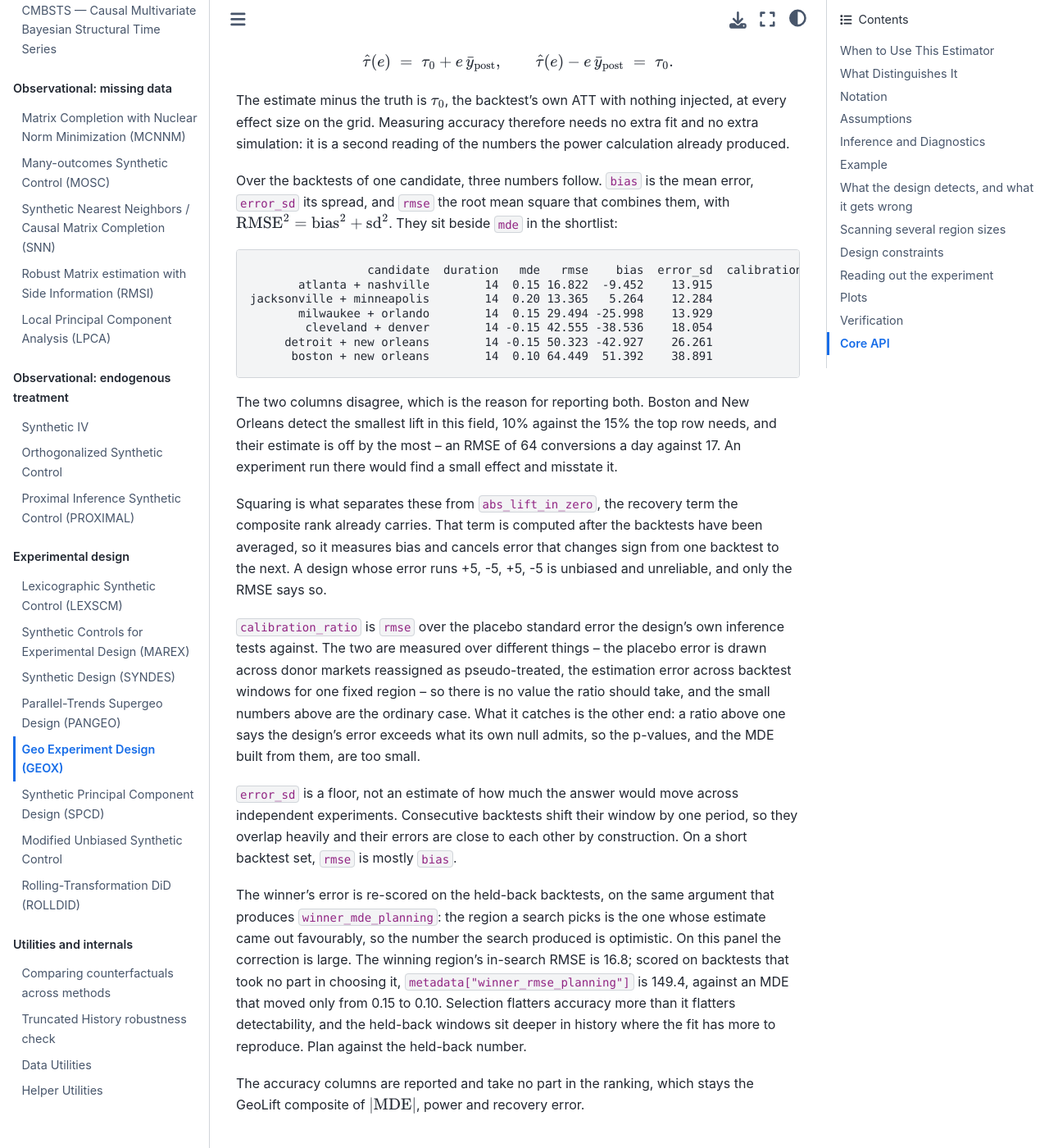
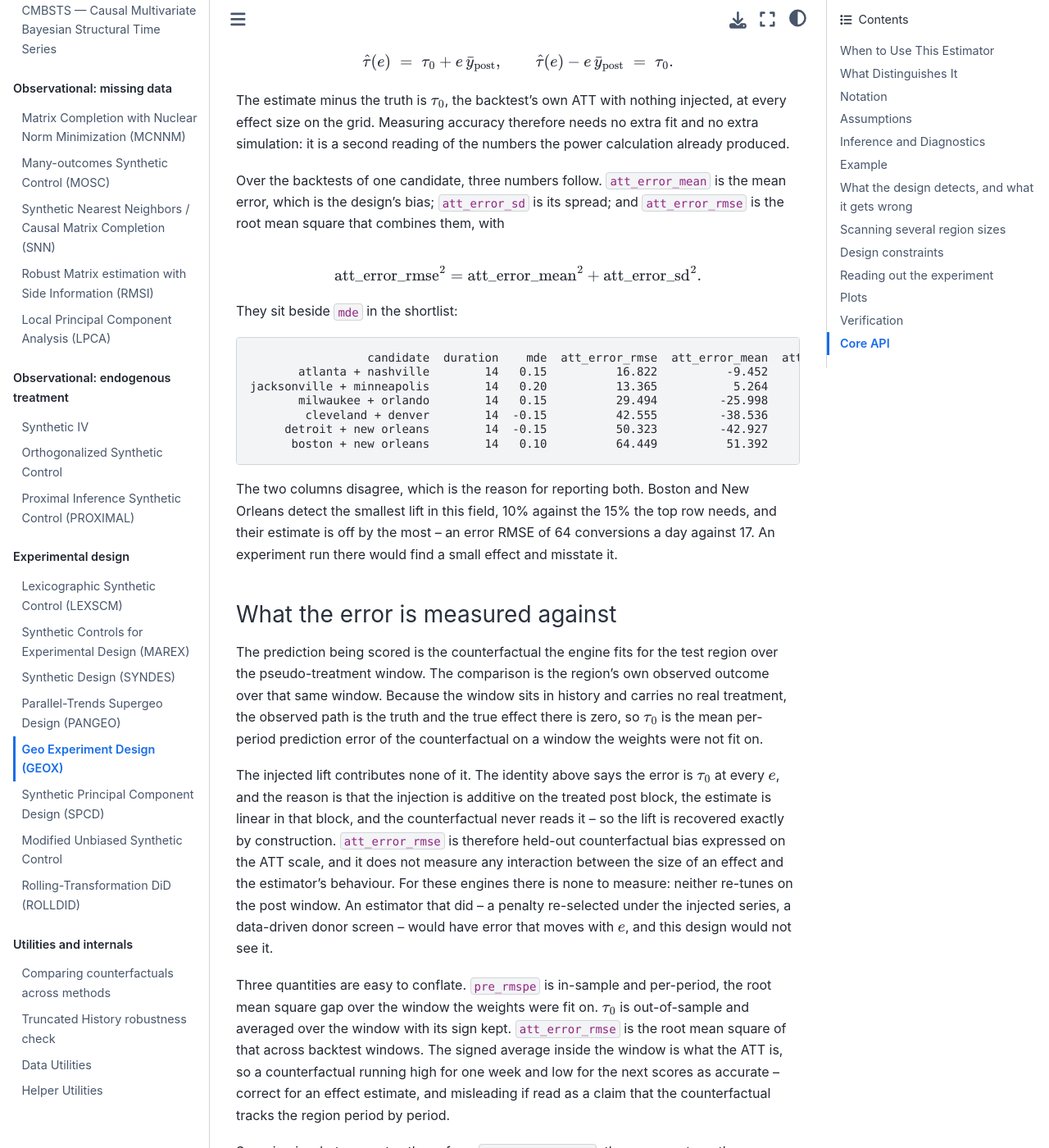
Before and after one commit to jgreathouse9/mlsynth, a Sphinx documentation site: the page built from docs/geox.rst, in a window 1280 px wide and 1400 px high, scrolled down 7439 px. Shown: the whole window at 82% size. Built offline with Sphinx 7.4.7 and the Sphinx Book theme 1.1.4, drawn with Linux system fonts in a browser that asks for light colours; pages that are not in the unit, such as notebooks, are missing from menus; some of the changed text lies outside the part shown.

Commit message:
Name the GEOX accuracy columns for the quantity they measure
"rmse" invites the question "of what", and the answer narrows the claim
enough that the columns should carry it. The prediction being scored is
the counterfactual the engine fits for the test region over the
pseudo-treatment window; the comparison is the region's own observed
outcome over that same window. The window sits in history and carries no
real treatment, so the observed path is the truth, the true effect is
zero, and tau_0 is the mean per-period prediction error of the
counterfactual on a window the weights were not fit on.

The injected lift contributes none of it. The injection is additive on
the treated post block, the estimate is linear in that block, and the
counterfactual never reads it, so the lift is recovered exactly by
construction. What the RMSE measures is held-out counterfactual bias on
the ATT scale, and it sees no interaction between the size of an effect
and the estimator's behaviour -- for these engines there is none, since
neither re-tunes on the post window. An estimator that did, as Trimmed
Match does when it re-selects its trim rate per simulation, would have
error that moves with the injected effect and this design would not see
it. A new docs subsection says all of that, including the three
quantities that are easy to conflate: pre_rmspe is in-sample and
per-period, tau_0 is out-of-sample and signed-averaged over the window,
att_error_rmse is the root mean square of that across windows.

Renamed, before any of it is in a release:

    estimation_error    -> att_error              (cube, per backtest)
    bias                -> att_error_mean
    error_sd            -> att_error_sd
    rmse                -> att_error_rmse
    sigma_mean          -> placebo_sigma_mean
    calibration_ratio   -> att_error_over_sigma
    rmse_planning       -> att_error_rmse_planning
    winner_rmse_planning-> winner_att_error_rmse_planning

att_error_mean replaces bias as the column name because the summaries are
mean / sd / rmse of one quantity; the docs still call the mean what it is.
calibration_ratio is gone because "calibration" reads as a coverage claim,
which this is not -- the ratio compares an error measured across backtest
windows against a null drawn across donor markets.

Co-Authored-By: Claude Opus 5 <noreply@anthropic.com>
Claude-Session: https://claude.ai/code/session_01HzCiKRsesDK28RMtQ1Yjzf

```diff
--- a/docs/geox.rst
+++ b/docs/geox.rst
@@ -384,26 +384,65 @@ with nothing injected, at every effect size on the grid. Measuring
 accuracy therefore needs no extra fit and no extra simulation: it is a
 second reading of the numbers the power calculation already produced.
 
-Over the backtests of one candidate, three numbers follow. ``bias`` is
-the mean error, ``error_sd`` its spread, and ``rmse`` the root mean square
-that combines them, with :math:`\mathrm{RMSE}^2 = \mathrm{bias}^2 +
-\mathrm{sd}^2`. They sit beside ``mde`` in the shortlist:
+Over the backtests of one candidate, three numbers follow.
+``att_error_mean`` is the mean error, which is the design's bias;
+``att_error_sd`` is its spread; and ``att_error_rmse`` is the root mean
+square that combines them, with
+
+.. math::
+
+   \mathrm{att\_error\_rmse}^{2}
+     = \mathrm{att\_error\_mean}^{2} + \mathrm{att\_error\_sd}^{2} .
+
+They sit beside ``mde`` in the shortlist:
 
 .. code-block:: text
 
-                    candidate  duration   mde   rmse    bias  error_sd  calibration_ratio
-          atlanta + nashville        14  0.15 16.822  -9.452    13.915              0.069
-   jacksonville + minneapolis        14  0.20 13.365   5.264    12.284              0.055
-          milwaukee + orlando        14  0.15 29.494 -25.998    13.929              0.123
-           cleveland + denver        14 -0.15 42.555 -38.536    18.054              0.159
-        detroit + new orleans        14 -0.15 50.323 -42.927    26.261              0.199
-         boston + new orleans        14  0.10 64.449  51.392    38.891              0.260
+                    candidate  duration    mde  att_error_rmse  att_error_mean  att_error_sd  att_error_over_sigma
+          atlanta + nashville        14   0.15          16.822          -9.452        13.915                 0.069
+   jacksonville + minneapolis        14   0.20          13.365           5.264        12.284                 0.055
+          milwaukee + orlando        14   0.15          29.494         -25.998        13.929                 0.123
+           cleveland + denver        14  -0.15          42.555         -38.536        18.054                 0.159
+        detroit + new orleans        14  -0.15          50.323         -42.927        26.261                 0.199
+         boston + new orleans        14   0.10          64.449          51.392        38.891                 0.260
 
 The two columns disagree, which is the reason for reporting both. Boston
 and New Orleans detect the smallest lift in this field, 10% against the
-15% the top row needs, and their estimate is off by the most -- an RMSE of
-64 conversions a day against 17. An experiment run there would find a
-small effect and misstate it.
+15% the top row needs, and their estimate is off by the most -- an error
+RMSE of 64 conversions a day against 17. An experiment run there would
+find a small effect and misstate it.
+
+What the error is measured against
+~~~~~~~~~~~~~~~~~~~~~~~~~~~~~~~~~~
+
+The prediction being scored is the counterfactual the engine fits for the
+test region over the pseudo-treatment window. The comparison is the
+region's own observed outcome over that same window. Because the window
+sits in history and carries no real treatment, the observed path is the
+truth and the true effect there is zero, so :math:`\tau_0` is the mean
+per-period prediction error of the counterfactual on a window the weights
+were not fit on.
+
+The injected lift contributes none of it. The identity above says the
+error is :math:`\tau_0` at every :math:`e`, and the reason is that the
+injection is additive on the treated post block, the estimate is linear in
+that block, and the counterfactual never reads it -- so the lift is
+recovered exactly by construction. ``att_error_rmse`` is therefore
+held-out counterfactual bias expressed on the ATT scale, and it does not
+measure any interaction between the size of an effect and the estimator's
+behaviour. For these engines there is none to measure: neither re-tunes on
+the post window. An estimator that did -- a penalty re-selected under the
+injected series, a data-driven donor screen -- would have error that moves
+with :math:`e`, and this design would not see it.
+
+Three quantities are easy to conflate. ``pre_rmspe`` is in-sample and
+per-period, the root mean square gap over the window the weights were fit
+on. :math:`\tau_0` is out-of-sample and averaged over the window with its
+sign kept. ``att_error_rmse`` is the root mean square of that across
+backtest windows. The signed average inside the window is what the ATT is,
+so a counterfactual running high for one week and low for the next scores
+as accurate -- correct for an effect estimate, and misleading if read as
+a claim that the counterfactual tracks the region period by period.
 
 Squaring is what separates these from ``abs_lift_in_zero``, the recovery
 term the composite rank already carries. That term is computed after the
@@ -411,27 +450,27 @@ backtests have been averaged, so it measures bias and cancels error that
 changes sign from one backtest to the next. A design whose error runs
 +5, -5, +5, -5 is unbiased and unreliable, and only the RMSE says so.
 
-``calibration_ratio`` is ``rmse`` over the placebo standard error the
-design's own inference tests against. The two are measured over different
-things -- the placebo error is drawn across donor markets reassigned as
-pseudo-treated, the estimation error across backtest windows for one fixed
-region -- so there is no value the ratio should take, and the small
-numbers above are the ordinary case. What it catches is the other end: a
-ratio above one says the design's error exceeds what its own null admits,
-so the p-values, and the MDE built from them, are too small.
+``att_error_over_sigma`` is ``att_error_rmse`` over the placebo standard
+error the design's own inference tests against. The two are measured over
+different things -- the placebo error is drawn across donor markets
+reassigned as pseudo-treated, the estimation error across backtest windows
+for one fixed region -- so there is no value the ratio should take, and the
+small numbers above are the ordinary case. What it catches is the other
+end: a ratio above one says the design's error exceeds what its own null
+admits, so the p-values, and the MDE built from them, are too small.
 
-``error_sd`` is a floor, not an estimate of how much the answer would move
-across independent experiments. Consecutive backtests shift their window
-by one period, so they overlap heavily and their errors are close to each
-other by construction. On a short backtest set, ``rmse`` is mostly
-``bias``.
+``att_error_sd`` is a floor, not an estimate of how much the answer would
+move across independent experiments. Consecutive backtests shift their
+window by one period, so they overlap heavily and their errors are close to
+each other by construction. On a short backtest set, ``att_error_rmse`` is
+mostly ``att_error_mean``.
 
 The winner's error is re-scored on the held-back backtests, on the same
 argument that produces ``winner_mde_planning``: the region a search picks
 is the one whose estimate came out favourably, so the number the search
 produced is optimistic. On this panel the correction is large. The winning
 region's in-search RMSE is 16.8; scored on backtests that took no part in
-choosing it, ``metadata["winner_rmse_planning"]`` is 149.4, against an MDE
+choosing it, ``metadata["winner_att_error_rmse_planning"]`` is 149.4, against an MDE
 that moved only from 0.15 to 0.10. Selection flatters accuracy more than
 it flatters detectability, and the held-back windows sit deeper in history
 where the fit has more to reproduce. Plan against the held-back number.
```
Also changed, not shown: 6 other files.
